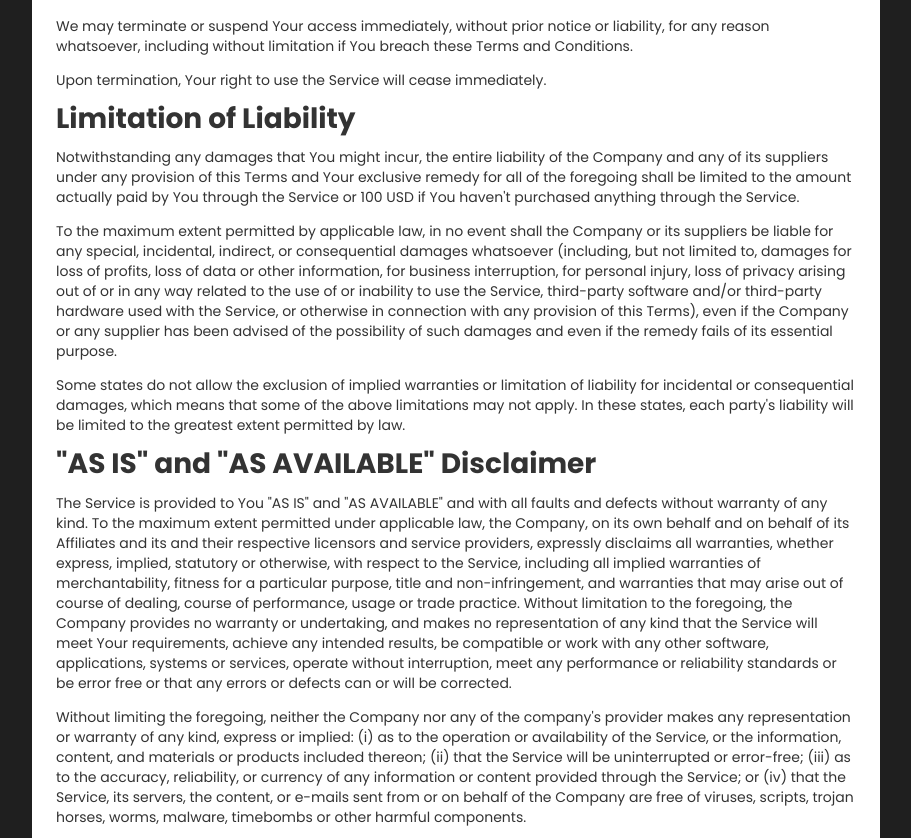
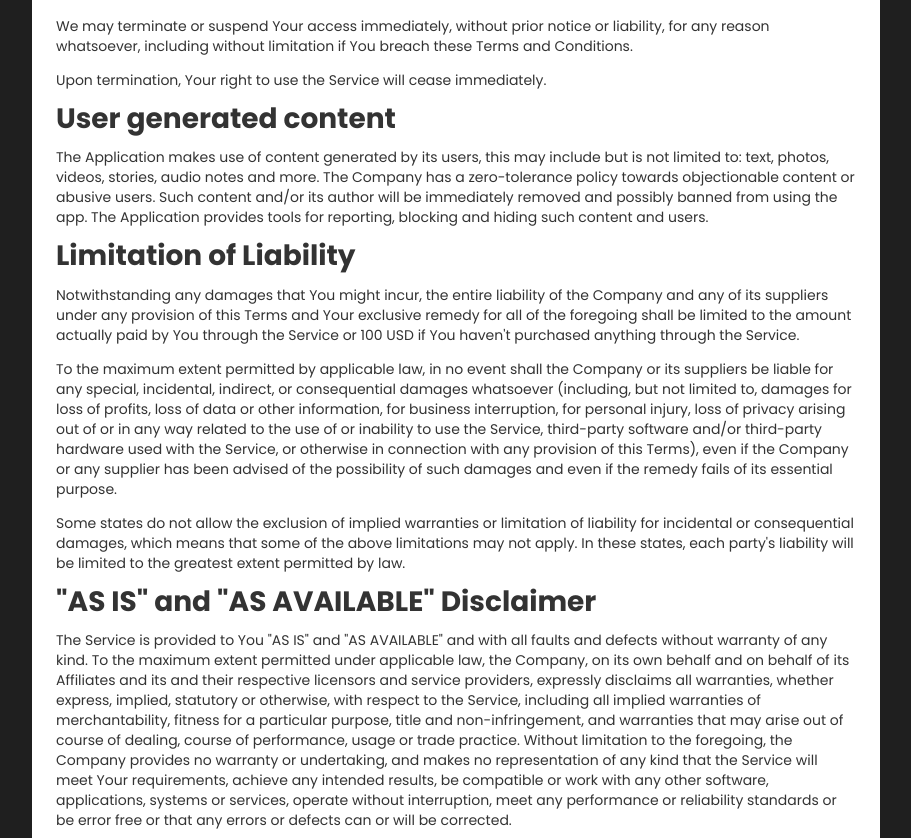
Before and after one commit to joinhowdy/joinhowdy.github.io, a plain HTML site: page tos.html in a window 1280 px wide. Shown: the part 1554-2392 px from the top of the page, without its empty margins (184-1095 px from the left). Drawn offline with Linux system fonts and the light colour scheme.

Commit message:
Update TOS

```diff
--- a/tos.html
+++ b/tos.html
@@ -117,6 +117,12 @@
         <p>We may terminate or suspend Your access immediately, without prior notice or liability, for any reason
             whatsoever, including without limitation if You breach these Terms and Conditions.</p>
         <p>Upon termination, Your right to use the Service will cease immediately.</p>
+        <h1>User generated content</h1>
+        <p>The Application makes use of content generated by its users, this may include but is not limited to: text,
+            photos, videos, stories, audio notes and more. The Company has a zero-tolerance policy towards
+            objectionable content or abusive users. Such content and/or its author will be immediately removed and
+            possibly banned from using the app. The Application provides tools for reporting, blocking and hiding such
+            content and users.</p>
         <h1>Limitation of Liability</h1>
         <p>Notwithstanding any damages that You might incur, the entire liability of the Company and any of its
             suppliers under any provision of this Terms and Your exclusive remedy for all of the foregoing shall be
```
